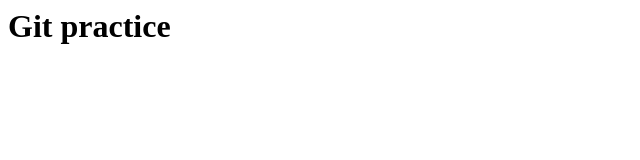
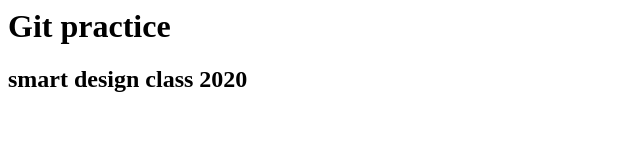
Before and after one commit to boqqu/Class-2020SD, a plain HTML site: page index.html in a window 1280 px wide. Shown: the whole page, without its empty margins (0-640 px from the left). Drawn offline with Linux system fonts and the light colour scheme.

Commit message:
Update index.html
added class name

```diff
--- a/index.html
+++ b/index.html
@@ -6,5 +6,6 @@
 </head>
 <body>
  <h1> Git practice </h1>
+ <h2> smart design class 2020</h2>
  </body>
  </html>
```
